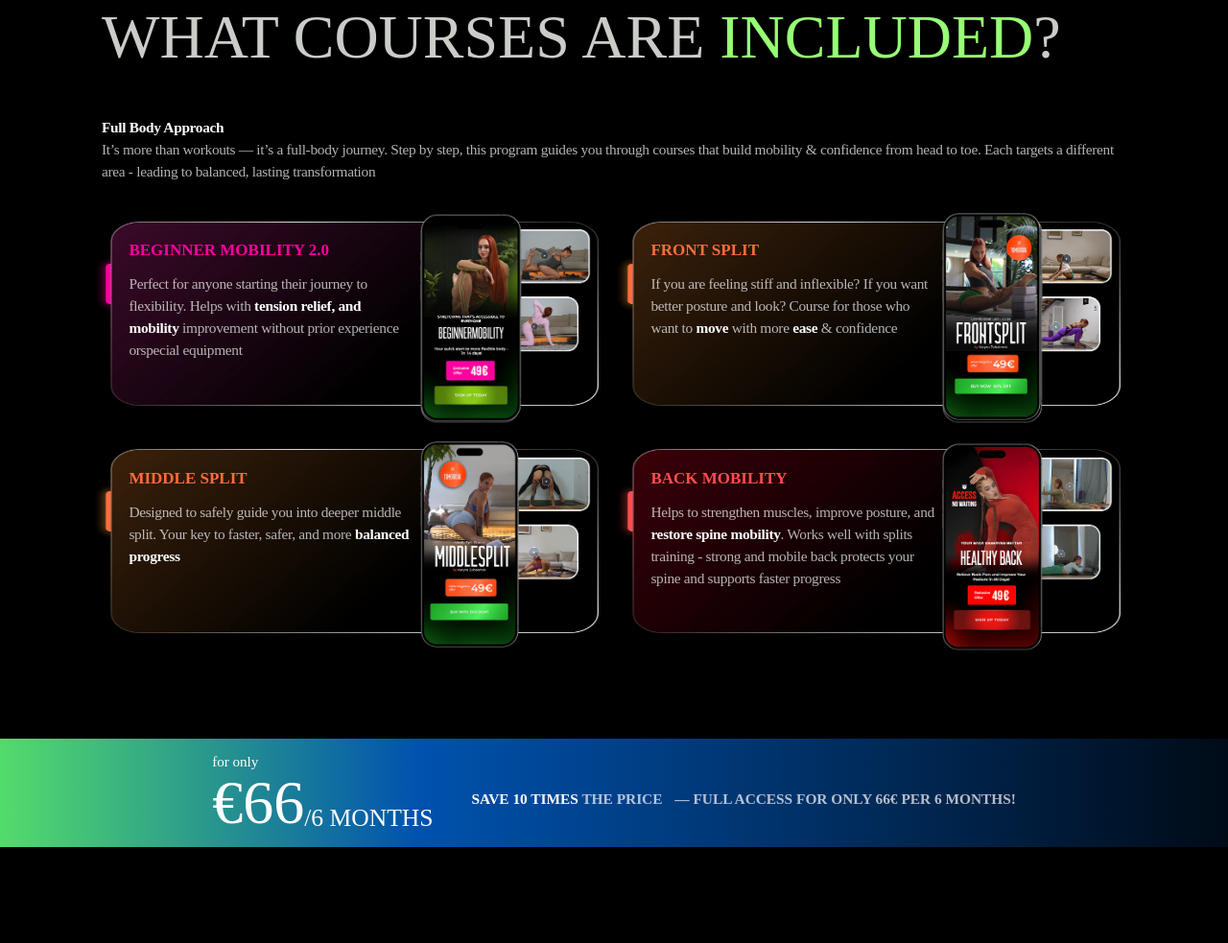
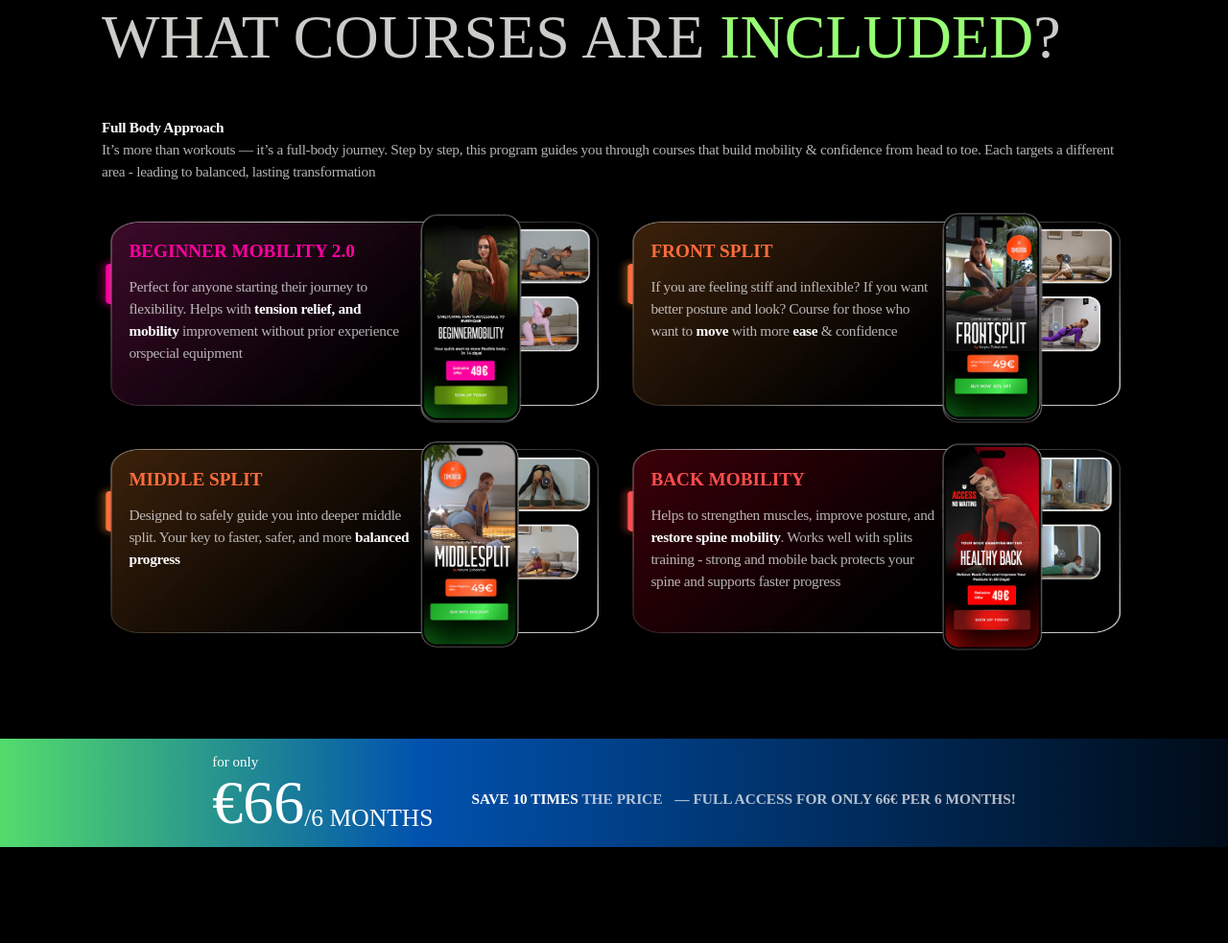
Before and after one commit to den4k-pr/jdc83, a plain HTML site: page index.html in a window 1280 px wide. Shown: the part 2043-3026 px from the top of the page at 96% size. Drawn offline with nearby package versions, Linux system fonts and the light colour scheme; a web font is replaced by a local one.

Commit message:
Update courses.css

```diff
--- a/css/components/courses.css
+++ b/css/components/courses.css
@@ -95,4 +95,8 @@
         grid-template-columns: repeat(2, 1fr);
         row-gap: 2vw;
     }
+
+    .courses-element-title{
+        font-size: 1.5vw;
+    }
 }
```
